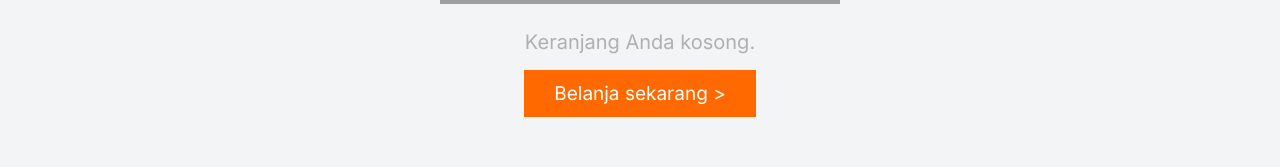
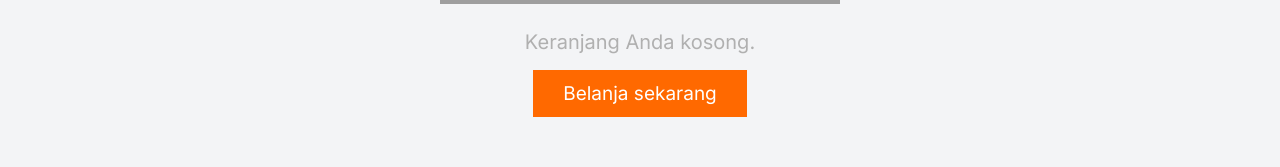
Before and after one commit to kelompok8FGD/fs-xiaomi-phone, a React (Vite) app in the folder client/: page /cart in a window 1280 px wide. Shown: the part 609-776 px from the top of the page. Built offline with nearby package versions, Linux system fonts and the light colour scheme; grey boxes are pictures that could not be loaded.

Commit message:
Update Cva Components

```diff
--- a/client/src/components/Atoms/WithCVA/CustomButton.jsx
+++ b/client/src/components/Atoms/WithCVA/CustomButton.jsx
@@ -2,9 +2,7 @@ import React from "react";
 import { cva } from "class-variance-authority";
 import { Link } from "react-router-dom";
 
-// ADD ANY EXTRA STYLYING USING styling= ""
-
-const Variants = cva(
+const cvaButton = cva(
   /* button base style */
   "box-border align-middle p-[9px] px-[30px] flex h-auto w-auto  transition-colors duration-150 text-[18px] md:text-[16px] lg:text-[19px] font-normal leading-[14px] md:leading-[29px]",
   {
@@ -69,31 +67,22 @@ const Variants = cva(
   }
 );
 
-const CustomButton = ({
-  onClick,
-  to,
-  text,
-  intent,
-  border,
-  hover,
-  rounded,
-  icon,
-  order,
-  size,
-  media,
-  className, // Add custom styles not found in variants
-}) => {
-  const variants = { intent, border, hover, rounded, icon, order, size, media };
+
+const CustomButton = ({ onClick, to, text, className, ...props }) => {
+  const cvaProps = cvaButton(props); // Assuming props include intent, border, hover, etc.
+
+  const isIconFirst = cvaProps.order === "iconFirst";
 
   return (
     <Link to={to}>
       <button
         onClick={onClick}
-        className={`${Variants(variants)} ${className}`}
+        className={`${cvaProps} ${className}`}
+        {...props} // Spread rest of the props
       >
-        {order === "iconFirst" && icon && <div>{icon}&nbsp;</div>}
+        {isIconFirst && cvaProps.icon && <div>{cvaProps.icon}&nbsp;</div>}
         {text}
-        {order === "textFirst" && icon && <div>&nbsp;{icon}</div>}
+        {!isIconFirst && cvaProps.icon && <div>&nbsp;{icon}</div>}
       </button>
     </Link>
   );
```
